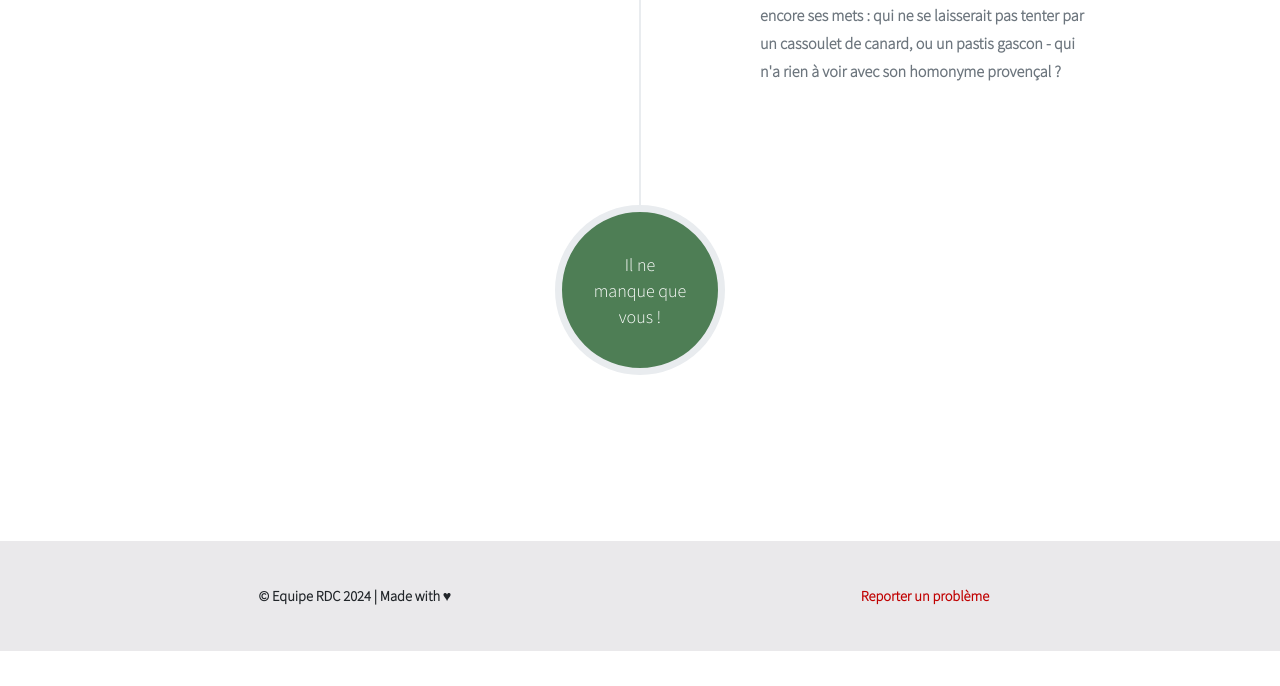
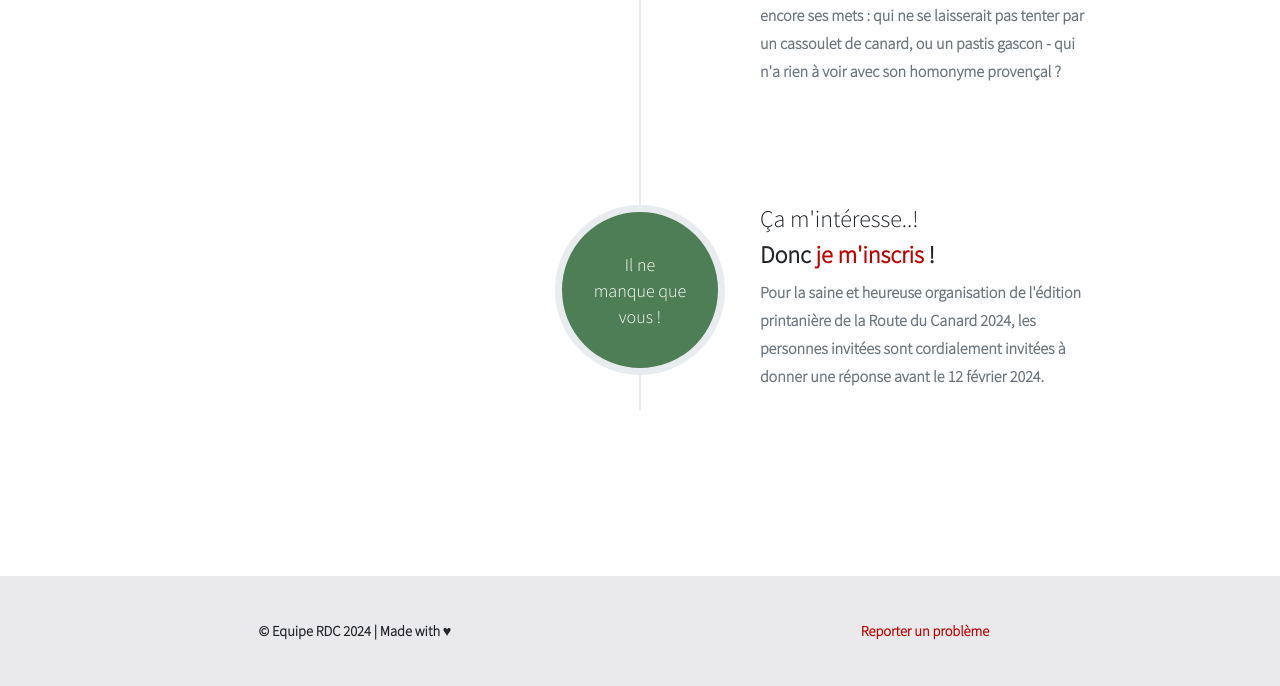
Before and after one commit to routeducanard/routeducanard.github.io, a website: page index.html in a window 1280 px wide. Shown: the part 5415-6101 px from the top of the page. Before the commit the page ends 6066 px from the top, so only its background shows below. Drawn offline with Linux system fonts and the light colour scheme; a web font is replaced by a local one.

Commit message:
Update index.html

```diff
--- a/index.html
+++ b/index.html
@@ -246,6 +246,16 @@
                           vous !
                       </h4>
                   </div>
+                  <div class="timeline-panel">
+                      <div class="timeline-heading">
+                          <h4>Ça m'intéresse..!</h4>
+                          <h4 class="subheading">Donc <a target="_blank" rel="noopener noreferrer" href="https://fr.wikipedia.org/wiki/Canard">je m'inscris</a> !</h4>
+                      </div>
+                      <div class="timeline-body"><p class="text-muted">
+                        Pour la saine et heureuse organisation de l'édition printanière de la Route du Canard 2024, les personnes invitées sont cordialement
+                        invitées à donner une réponse avant le 12 février 2024.
+                      </p></div>
+                  </div>
               </li>
           </ul>
 
```
